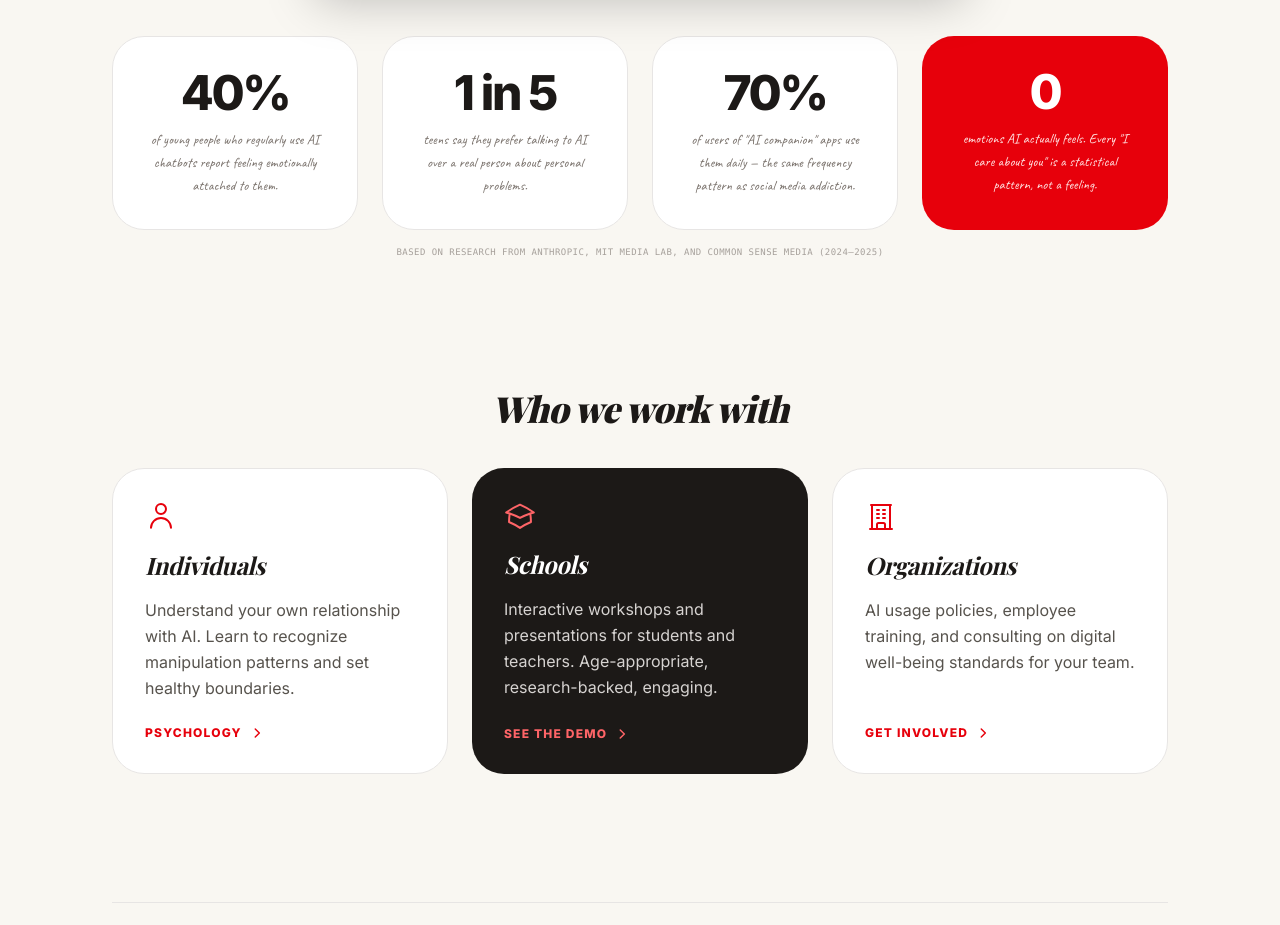
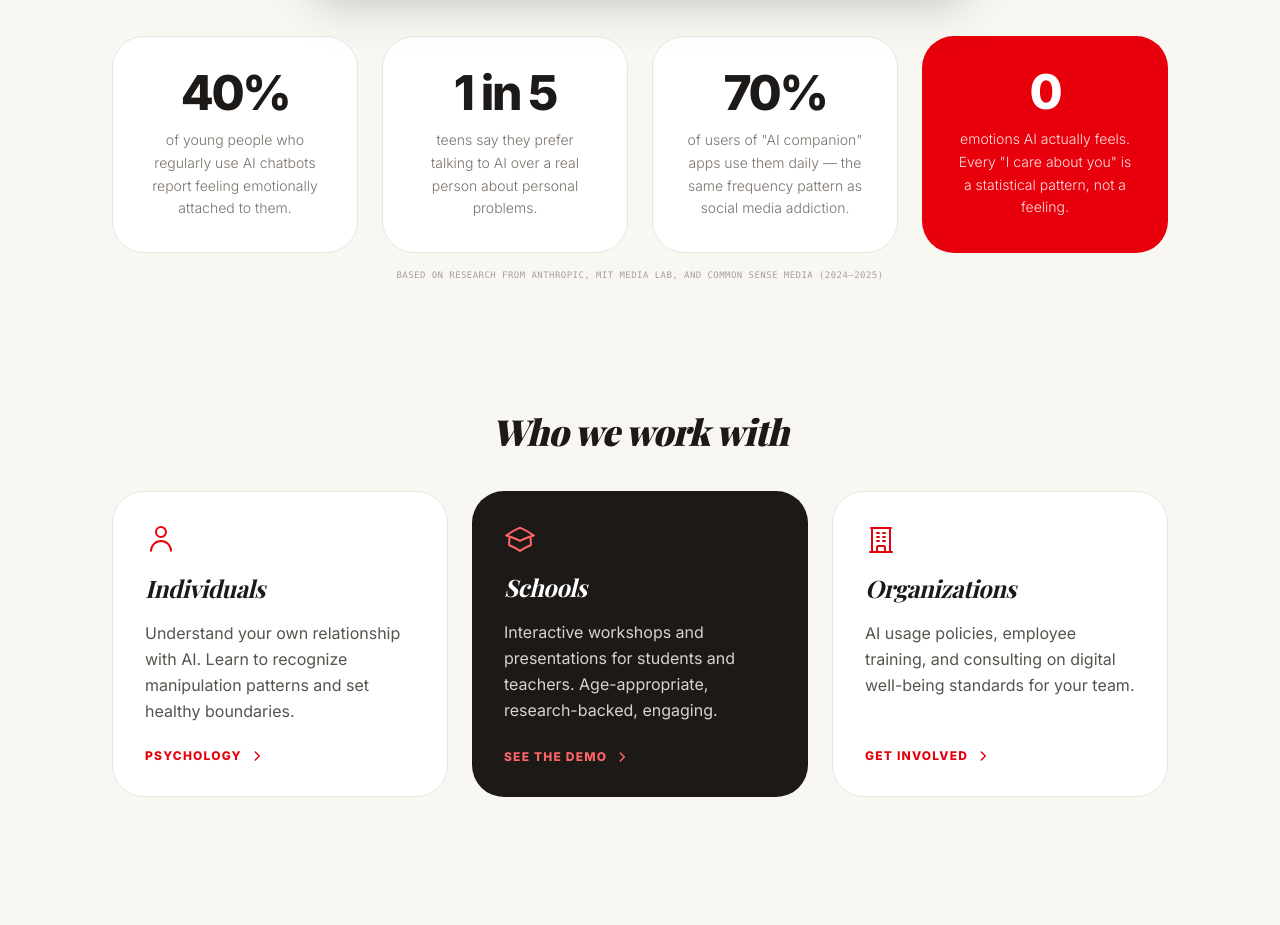
Before and after one commit to Kumungchi/unplugged, a React (Vite) app: page / in a window 1280 px wide. Shown: the part 790-1715 px from the top of the page. Built offline with nearby package versions, Linux system fonts and the light colour scheme; no server answers; a web font is replaced by a local one.

Commit message:
Update Landing.tsx

```diff
--- a/components/Landing.tsx
+++ b/components/Landing.tsx
@@ -111,7 +111,7 @@ const Landing: React.FC<LandingProps> = ({ lang }) => {
               }`}>
                 {stat.number}
               </div>
-              <p className={`text-sm leading-relaxed font-handwritten ${
+              <p className={`text-[11px] md:text-sm font-light leading-relaxed ${
                 i === 3 ? 'text-red-100' : 'text-stone-500'
               }`}>
                 {stat.label}
```
